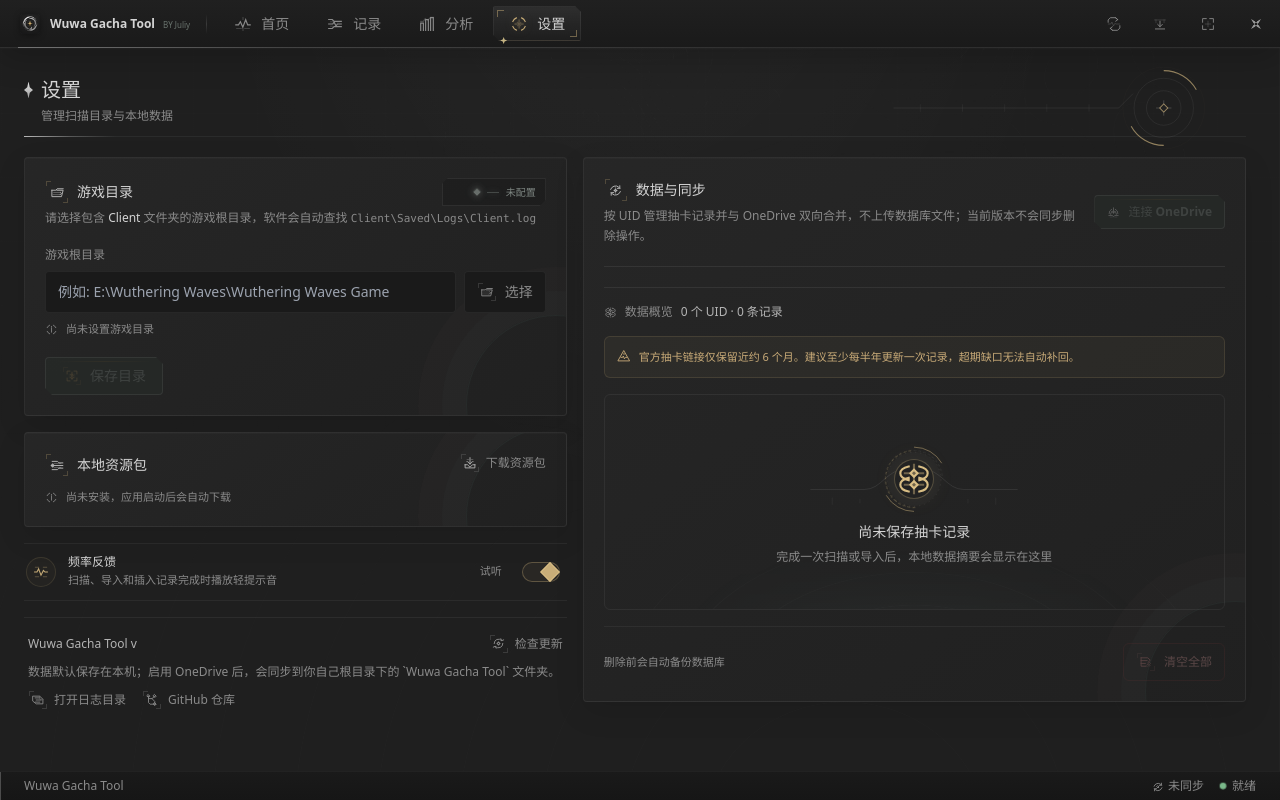
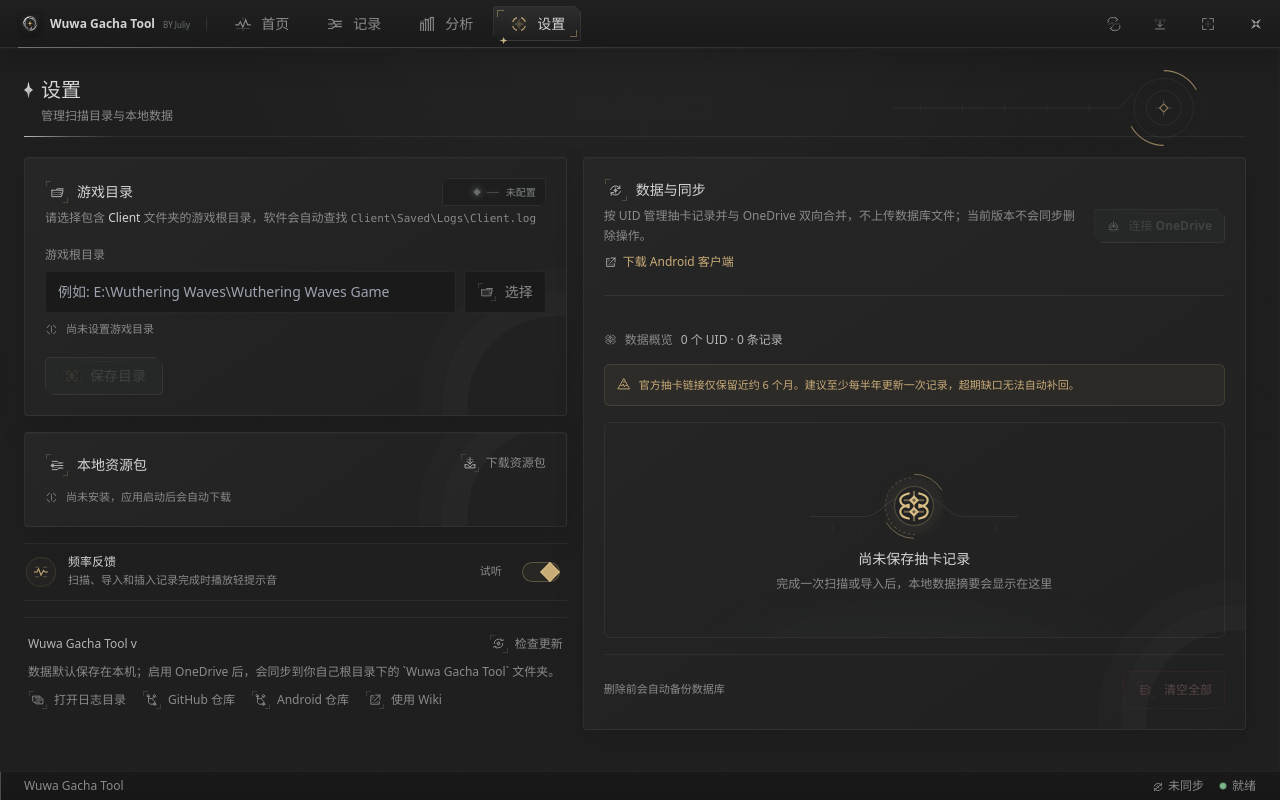
Before and after one commit to juliy819/wuwa-gacha-tool, a React (Vite) app: page /settings in a window 1280 px wide. Built offline with nearby package versions, Linux system fonts and the light colour scheme.

Commit message:
feat: 添加 Wiki、Android 端跳转链接
在设置页增加主仓库、Android 仓库、Wiki 和 Android 客户端下载入口，并移除数据概览上方重复分割线。保持现有 OneDrive 与数据管理行为不变。验证：npm run check；git diff --check。

```diff
--- a/src/pages/SettingsPage.tsx
+++ b/src/pages/SettingsPage.tsx
@@ -900,6 +900,18 @@
                   >
                     <ResonanceActionIcon size="sm"><ResonanceIcon kind="repository" size={14} /></ResonanceActionIcon>GitHub 仓库
                   </button>
+                  <button
+                    onClick={() => void openUrl('https://github.com/juliy819/wuwa-gacha-tool-android')}
+                    className="flex items-center gap-1.5 text-wave transition-colors hover:text-tide"
+                  >
+                    <ResonanceActionIcon size="sm"><ResonanceIcon kind="repository" size={14} /></ResonanceActionIcon>Android 仓库
+                  </button>
+                  <button
+                    onClick={() => void openUrl('https://github.com/juliy819/wuwa-gacha-tool/wiki/0.-%E9%A6%96%E9%A1%B5%E5%AF%BC%E8%88%AA')}
+                    className="flex items-center gap-1.5 text-wave transition-colors hover:text-tide"
+                  >
+                    <ResonanceActionIcon size="sm"><ResonanceIcon kind="external" size={14} /></ResonanceActionIcon>使用 Wiki
+                  </button>
                 </div>
               </section>
             </div>
@@ -915,6 +927,13 @@
                   <div>
                     <div className="flex items-center gap-2 text-sm font-medium text-tide"><ResonanceActionIcon tone="gold"><ResonanceIcon kind="sync" size={15} /></ResonanceActionIcon>数据与同步</div>
                     <p className="mt-1 text-xs leading-5 text-wave">按 UID 管理抽卡记录并与 OneDrive 双向合并，不上传数据库文件；当前版本不会同步删除操作。</p>
+                    <button
+                      type="button"
+                      onClick={() => void openUrl('https://github.com/juliy819/wuwa-gacha-tool-android/releases')}
+                      className="mt-2 inline-flex items-center gap-1.5 text-xs text-[#c9ab78] transition-colors hover:text-[#e0c58f]"
+                    >
+                      <ResonanceIcon kind="external" size={13} />下载 Android 客户端
+                    </button>
                   </div>
                   {oneDriveStatus?.connected ? (
                     <button type="button" onClick={() => void handleOneDriveDisconnect()} disabled={oneDriveBusy || syncingUid !== null} className="shrink-0 text-xs text-wave hover:text-tide disabled:opacity-40">断开连接</button>
@@ -947,7 +966,7 @@
 
               </div>
 
-              <div className="mt-4 flex items-center gap-2 border-t border-white/[0.07] pt-4 text-xs text-wave">
+              <div className="mt-4 flex items-center gap-2 pt-4 text-xs text-wave">
                 <ResonanceIcon kind="database" size={13} />
                 <span>数据概览</span>
                 <span className="text-tide-dim">{pools.length} 个 UID · {totalRecords.toLocaleString()} 条记录</span>
```
